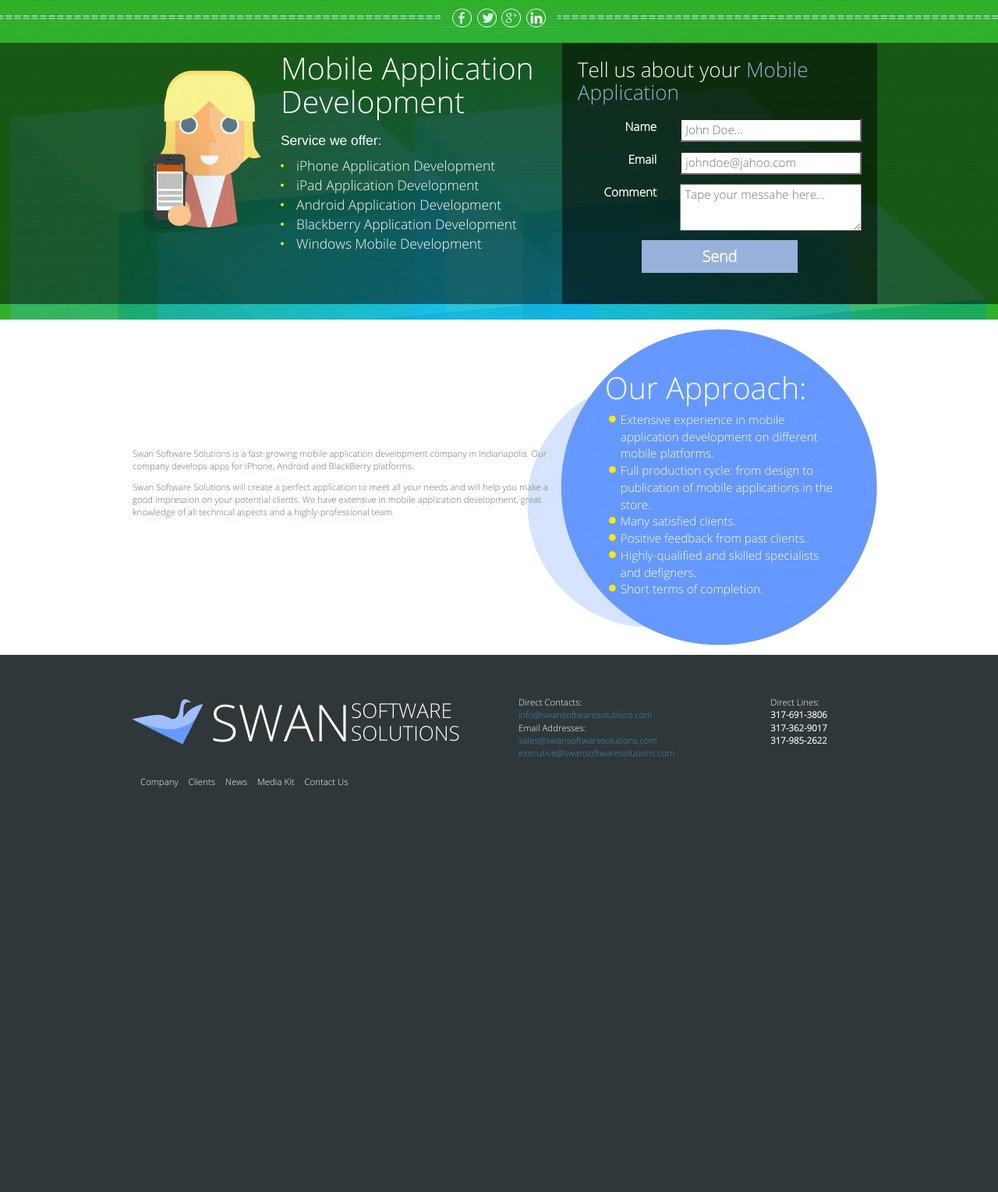
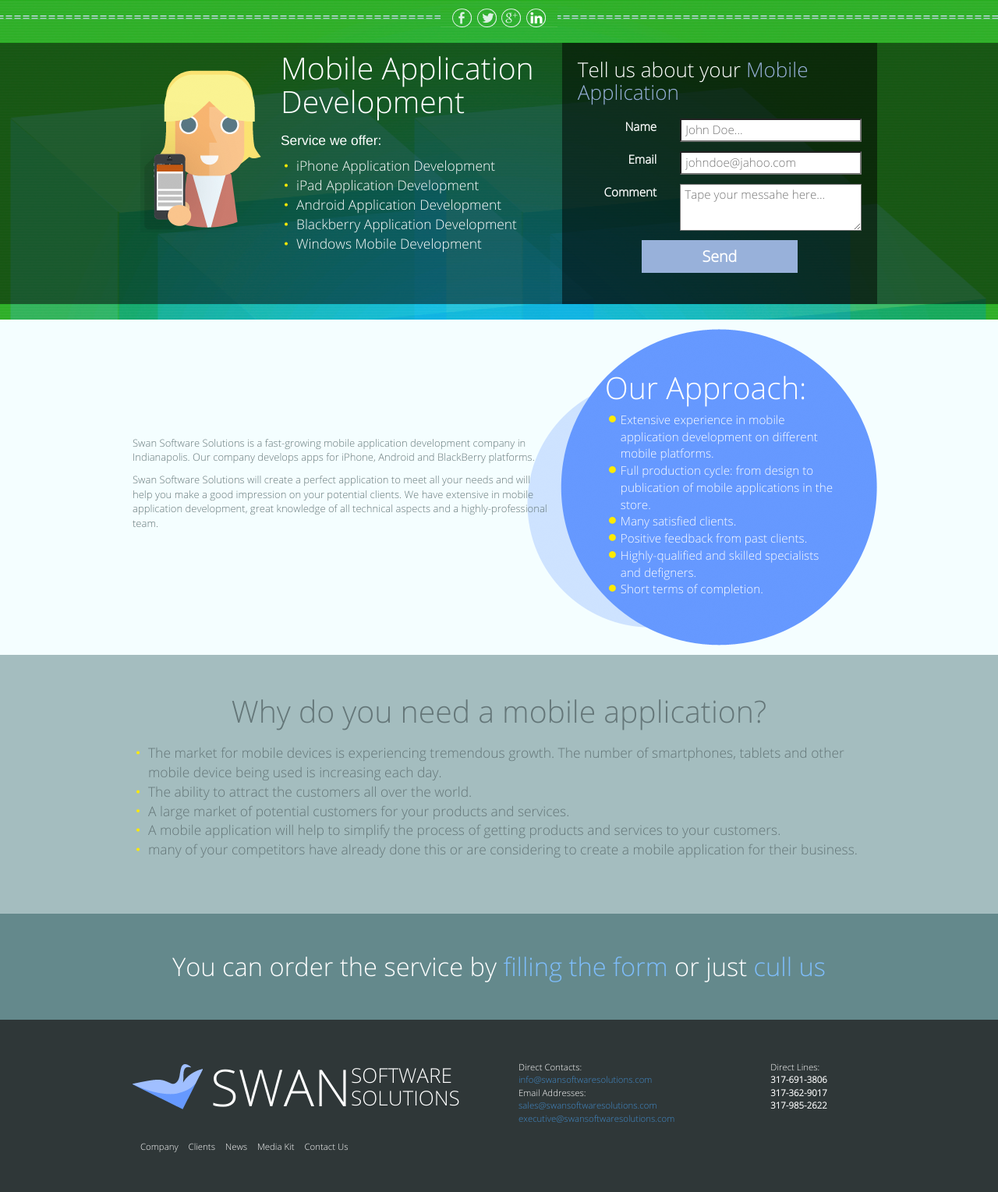
Before and after one commit to wa1demar/swansoftware_wireframe, a PHP site: page /design_service.html in a window 1280 px wide. Shown: the part 142-1671 px from the top of the page at 78% size. Before the commit the page ends 1152 px from the top, so only its background shows below. Run offline with PHP 8.4, Linux system fonts and the light colour scheme; some libraries are stand-ins or nearby versions; some web fonts are replaced.

Commit message:
create middle sections

```diff
--- a/assets/css/globals/_constants.scss
+++ b/assets/css/globals/_constants.scss
@@ -2,6 +2,7 @@
 $gray_bg: #2f3738;
 $blue_soft: #98b1da;
 $blue: #6699FF;
+$white: #f4feff;
 
 @font-face {
   font-family: "Open Sans";
--- a/assets/css/globals/global.css
+++ b/assets/css/globals/global.css
@@ -34,7 +34,8 @@
 body {
   width: 100%;
   font-size: 114.28571%;
-  font-family: "Open Sans Light"; }
+  font-family: "Open Sans Light";
+  background: #f4feff; }
 
 .container {
   max-width: 970px; }
@@ -202,8 +203,9 @@
 .blackTransparent {
   background-color: rgba(0, 0, 0, 0.5); }
 
-.reflectBelow {
-  -webkit-box-reflect: below 0 -webkit-gradient(linear, left top, left bottom, from(transparent), color-stop(0.5, transparent), to(white)); }
+ul.yellow li {
+  background: url("../../img/marker_yellow.png") left top no-repeat;
+  padding-left: 20px; }
 
 footer#mainFooter {
   background: #2f3738;
--- a/assets/css/globals/global.scss
+++ b/assets/css/globals/global.scss
@@ -15,6 +15,7 @@
   width: 100%;
   font-size:  getSize(12);
   font-family: $default_font;
+  background: $white;
 }
 
 .container {
@@ -157,9 +158,11 @@
   background-color: rgba(0, 0, 0, 0.5);
 }
 
-.reflectBelow	{
-  -webkit-box-reflect: below 0
-  -webkit-gradient(linear, left top, left bottom, from(transparent), color-stop(0.5, transparent), to(white));
+ul.yellow {
+  li {
+    background: url("../../img/marker_yellow.png") left top no-repeat;
+    padding-left: 20px;
+  }
 }
 
 @import "footer";
--- a/assets/css/services/_content.scss
+++ b/assets/css/services/_content.scss
@@ -1,8 +1,9 @@
 #serviceContent {
   padding: 10px 0;
+  background: $white;
 
   .content {
-    background: #ffffff url("../../img/service_content_bg.png") right center no-repeat;
+    background: $white url("../../img/service_content_bg.png") right center no-repeat;
     //background-size: contain;
     .row {
       display: -webkit-box;
@@ -13,6 +14,7 @@
       display: -webkit-box;
       -webkit-box-align: center;
       -moz-box-align: center;
+      font-size: getSize(12);
     }
 
     .articleList {
--- a/assets/css/services/_header.scss
+++ b/assets/css/services/_header.scss
@@ -36,7 +36,6 @@
             color: #ffffff;
             font-size: getSize(16);
             padding-left: 20px;
-            background: url("../../img/marker_yellow.png") left center no-repeat;
           }
         }
       }
--- /dev/null
+++ b/assets/css/services/_info.css
@@ -0,0 +1,3 @@
+#info {
+  padding: 50px 0;
+  background: blue; }
--- /dev/null
+++ b/assets/css/services/_info.scss
@@ -0,0 +1,14 @@
+#info {
+  padding: 50px;
+  background: #a4bdbf;
+
+  h1 {
+    text-align: center;
+  }
+
+  ul {
+    padding: 20px 0;
+    font-size: getSize(16);
+    color: $gray;
+  }
+}
--- /dev/null
+++ b/assets/css/services/_separator.scss
@@ -0,0 +1,14 @@
+#separator {
+  background: #64898c;
+  padding: 50px 0;
+
+  h1 {
+    color: #ffffff;
+    text-align: center;
+    font-size: getSize(30);
+
+    a {
+      color: #7ebdfb;
+    }
+  }
+}
--- a/assets/css/services/main.css
+++ b/assets/css/services/main.css
@@ -44,8 +44,7 @@
       .servicesHeader .headerContent .headerList .text ul li {
         color: #ffffff;
         font-size: 152.38095%;
-        padding-left: 20px;
-        background: url("../../img/marker_yellow.png") left center no-repeat; }
+        padding-left: 20px; }
   .servicesHeader .headerContent .headerForm {
     padding: 20px; }
     .servicesHeader .headerContent .headerForm h2 {
@@ -70,16 +69,18 @@
         height: 60px; }
 
 #serviceContent {
-  padding: 10px 0; }
+  padding: 10px 0;
+  background: #f4feff; }
   #serviceContent .content {
-    background: white url("../../img/service_content_bg.png") right center no-repeat; }
+    background: #f4feff url("../../img/service_content_bg.png") right center no-repeat; }
     #serviceContent .content .row {
       display: -webkit-box;
       display: -moz-box; }
     #serviceContent .content .article {
       display: -webkit-box;
       -webkit-box-align: center;
-      -moz-box-align: center; }
+      -moz-box-align: center;
+      font-size: 114.28571%; }
     #serviceContent .content .articleList {
       padding: 55px;
       height: 410px; }
@@ -91,3 +92,23 @@
         padding-left: 20px;
         font-size: 133.33333%;
         color: #ffffff; }
+
+#info {
+  padding: 50px;
+  background: #a4bdbf; }
+  #info h1 {
+    text-align: center; }
+  #info ul {
+    padding: 20px 0;
+    font-size: 152.38095%;
+    color: #647678; }
+
+#separator {
+  background: #64898c;
+  padding: 50px 0; }
+  #separator h1 {
+    color: #ffffff;
+    text-align: center;
+    font-size: 285.71429%; }
+    #separator h1 a {
+      color: #7ebdfb; }
--- a/assets/css/services/main.scss
+++ b/assets/css/services/main.scss
@@ -3,3 +3,7 @@
 @import "header";
 
 @import "content";
+
+@import "info";
+
+@import "separator";
--- a/design_service.html
+++ b/design_service.html
@@ -86,7 +86,7 @@
                             <h1>Mobile Application Development</h1>
 
                             <h3>Service we offer:</h3>
-                            <ul class="vertical">
+                            <ul class="vertical yellow">
                                 <li>iPhone Application Development</li>
                                 <li>iPad Application Development</li>
                                 <li>Android Application Development</li>
@@ -149,9 +149,30 @@
         </div>
 
     </div>
-    <div class="">
-
+    <div id="info">
+        <div class="container">
+            <div class="row">
+                <div class="col-lg-12">
+                    <h1>Why do you need a mobile application?</h1>
+                    <ul class="yellow">
+                        <li>The market for mobile devices is experiencing tremendous growth. The number of smartphones, tablets
+                        and other mobile device being used is increasing each day.</li>
+                        <li>The ability to attract the customers all over the world.</li>
+                        <li>A large market of potential customers for your products and services.</li>
+                        <li>A mobile application will help to simplify the process of getting products and services to
+                            your customers.</li>
+                        <li>many of your competitors have already done this or are considering to create a mobile
+                            application for their business.</li>
+                    </ul>
+                </div>
+            </div>
+        </div>
     </div>
+    <section id="separator">
+        <div class="container">
+            <h1>You can order the service by <a href="#">filling the form</a> or just <a href="#">cull us</a> </h1>
+        </div>
+    </section>
 
     <!--===========================================  FOOTER  ===============================-->
 </div>
```
Also changed, not shown: assets/css/services/_separator.css (added), assets/img/marker_yellow.png.
